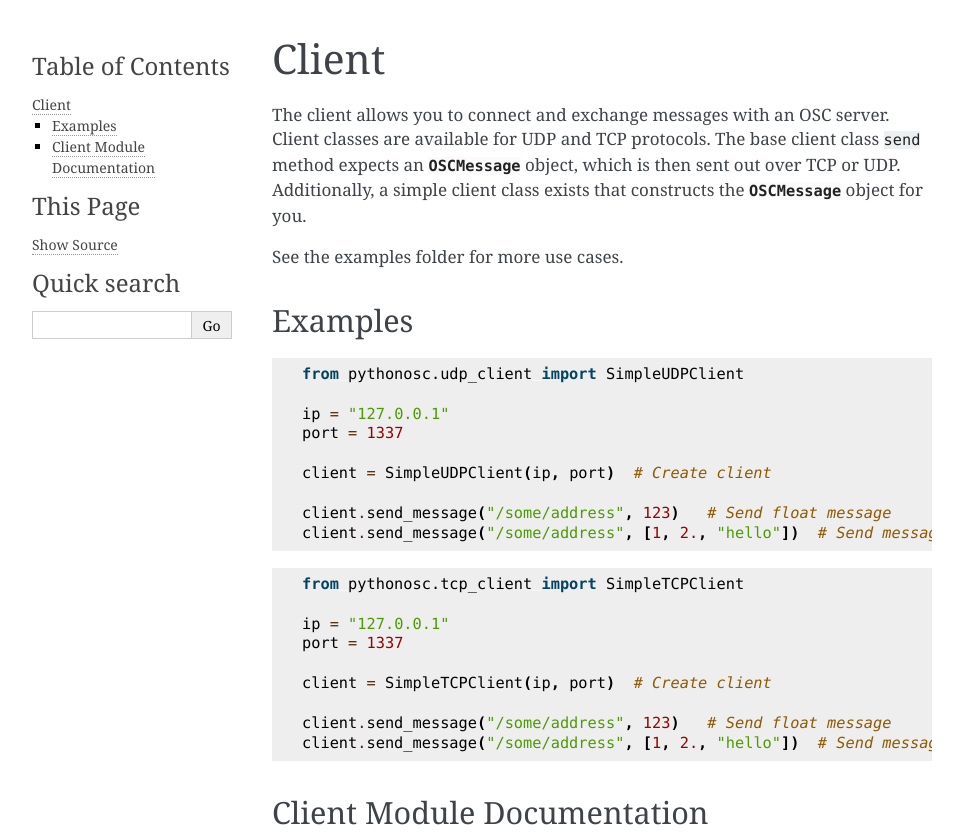
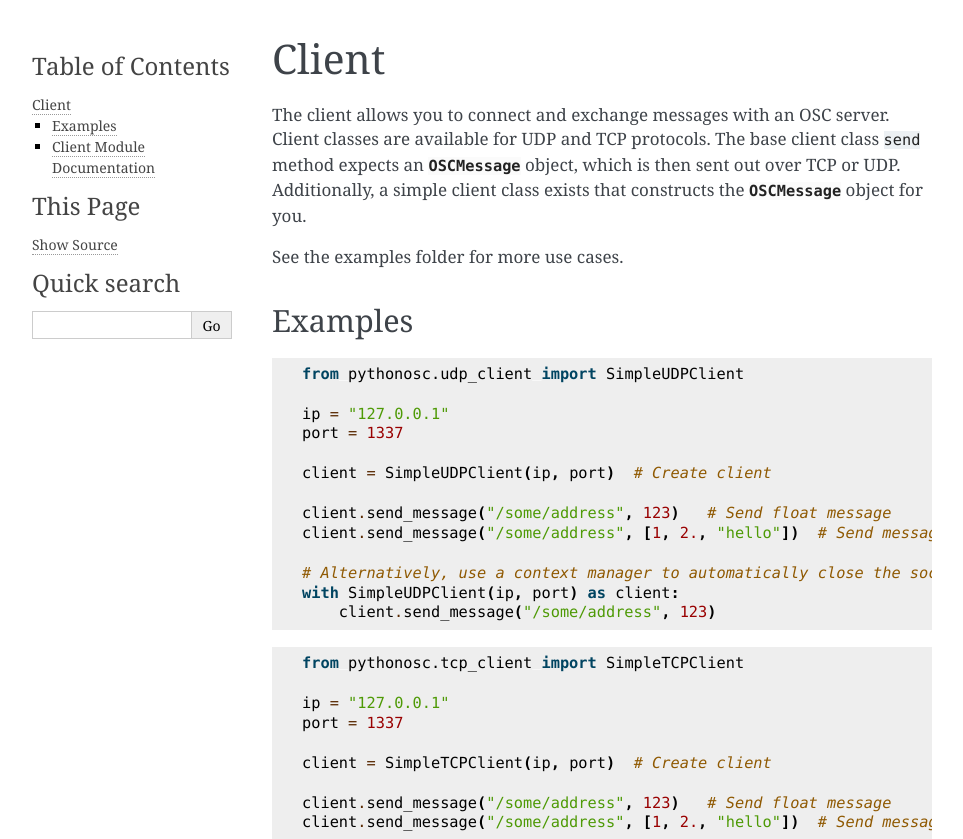
Before and after one commit to attwad/python-osc, a Sphinx documentation site: the page built from docs/client.rst, in a window 1280 px wide, cut to the strip 0-839 px from the top of the page. Shown: the whole strip, without its empty margins (148-1111 px from the left). Built offline with Sphinx 7.4.7, drawn with Linux system fonts in a browser that asks for light colours.

Commit message:
add documentation about context manager for udp client

```diff
--- a/docs/client.rst
+++ b/docs/client.rst
@@ -22,6 +22,10 @@ Examples
 
     client.send_message("/some/address", 123)   # Send float message
     client.send_message("/some/address", [1, 2., "hello"])  # Send message with int, float and string
+
+    # Alternatively, use a context manager to automatically close the socket
+    with SimpleUDPClient(ip, port) as client:
+        client.send_message("/some/address", 123)
 
 
 .. code-block:: python
```
